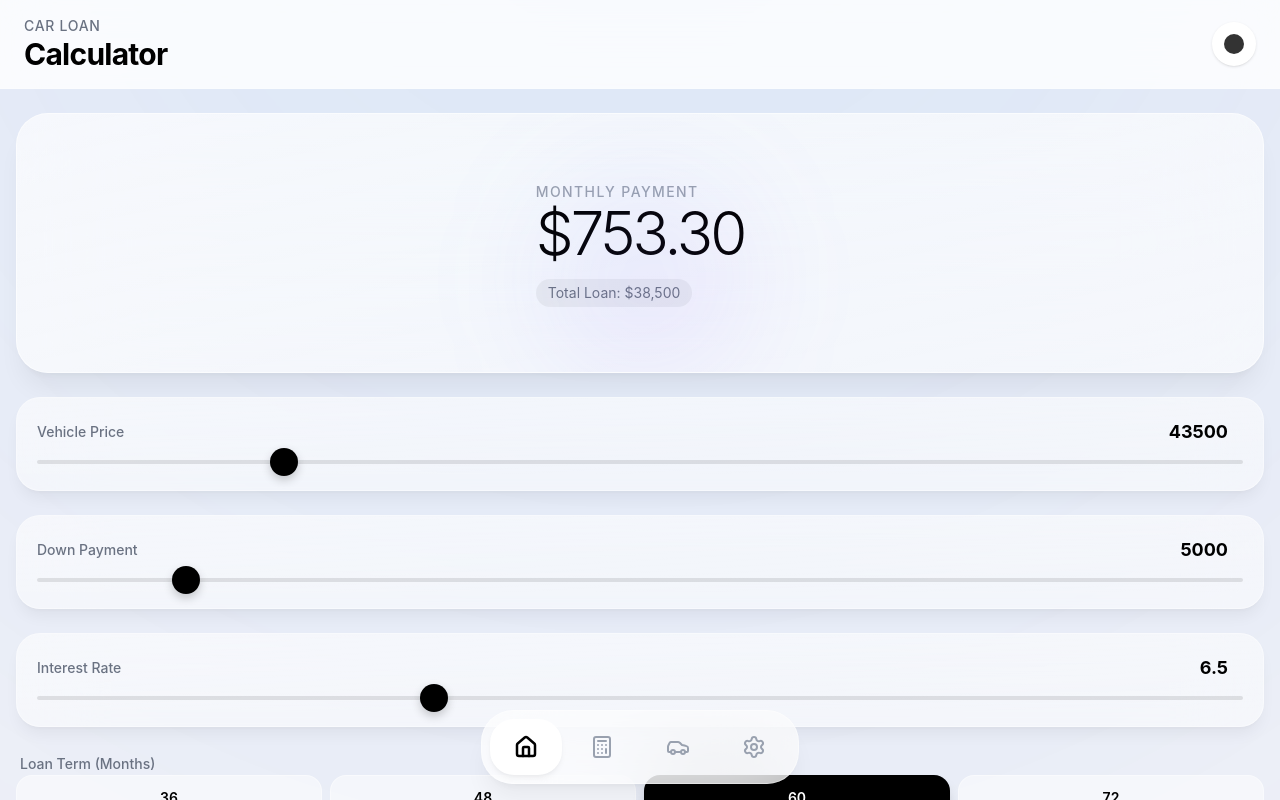
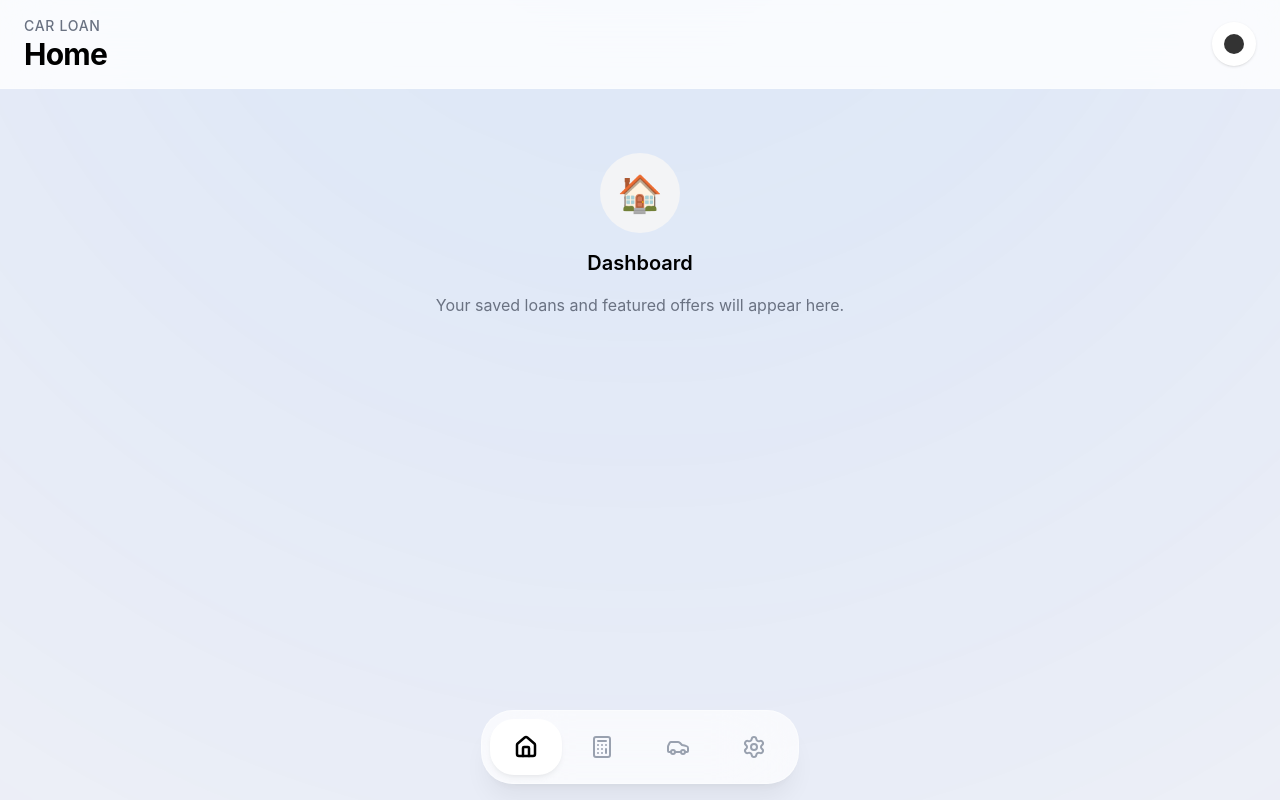
Before and after one commit to githubpitt/Car-Loan, a React (Vite) app: page / in a window 1280 px wide. Both pictures are taken after a click on the button 526 px from the left and 747 px from the top of the page. Built offline with nearby package versions, Linux system fonts and the light colour scheme.

Commit message:
Implement working tab switcher

```diff
--- a/src/App.tsx
+++ b/src/App.tsx
@@ -1,21 +1,27 @@
-import { motion } from 'framer-motion';
+import { useState } from 'react';
+import { motion, AnimatePresence } from 'framer-motion';
 import FloatingTabBar from './components/layout/FloatingTabBar';
 import IOSButton from './components/ui/IOSButton';
 import { LoanCalculator } from './components/calculator/LoanCalculator';
 
 function App() {
+  const [activeTab, setActiveTab] = useState('calculator');
+
   return (
     <main className="min-h-screen w-full relative pt-safe-top pb-[140px]"> {/* Bottom padding for tab bar */}
 
       {/* Header */}
       <header className="px-6 py-4 flex items-center justify-between sticky top-0 z-40 bg-white/80 backdrop-blur-xl border-b border-white/20 transition-all duration-300">
         <motion.div
+          key={activeTab}
           initial={{ opacity: 0, x: -20 }}
           animate={{ opacity: 1, x: 0 }}
           className="flex flex-col"
         >
           <span className="text-sm font-medium text-gray-500 uppercase tracking-wider">Car Loan</span>
-          <h1 className="text-3xl font-bold tracking-tight text-black">Calculator</h1>
+          <h1 className="text-3xl font-bold tracking-tight text-black capitalize">
+            {activeTab === 'calculator' ? 'Calculator' : activeTab}
+          </h1>
         </motion.div>
 
         <IOSButton variant="glass" size="sm" className="rounded-full !p-3 bg-white shadow-sm border-0">
@@ -25,10 +31,47 @@ function App() {
 
       {/* Content Area */}
       <div className="px-4 mt-6 space-y-6">
-        <LoanCalculator />
+        <AnimatePresence mode="wait">
+          <motion.div
+            key={activeTab}
+            initial={{ opacity: 0, y: 10 }}
+            animate={{ opacity: 1, y: 0 }}
+            exit={{ opacity: 0, y: -10 }}
+            transition={{ duration: 0.2 }}
+          >
+            {activeTab === 'calculator' && <LoanCalculator />}
+            {activeTab === 'home' && (
+              <div className="flex flex-col items-center justify-center p-10 text-center space-y-4">
+                <div className="w-20 h-20 bg-gray-100 rounded-full flex items-center justify-center">
+                  <span className="text-4xl">🏠</span>
+                </div>
+                <h2 className="text-xl font-semibold text-black">Dashboard</h2>
+                <p className="text-gray-500">Your saved loans and featured offers will appear here.</p>
+              </div>
+            )}
+            {activeTab === 'garage' && (
+              <div className="flex flex-col items-center justify-center p-10 text-center space-y-4">
+                <div className="w-20 h-20 bg-gray-100 rounded-full flex items-center justify-center">
+                  <span className="text-4xl">🏎️</span>
+                </div>
+                <h2 className="text-xl font-semibold text-black">My Garage</h2>
+                <p className="text-gray-500">Save your dream cars and comparing financing options.</p>
+              </div>
+            )}
+            {activeTab === 'settings' && (
+              <div className="flex flex-col items-center justify-center p-10 text-center space-y-4">
+                <div className="w-20 h-20 bg-gray-100 rounded-full flex items-center justify-center">
+                  <span className="text-4xl">⚙️</span>
+                </div>
+                <h2 className="text-xl font-semibold text-black">Settings</h2>
+                <p className="text-gray-500">App preferences, currency settings, and default rates.</p>
+              </div>
+            )}
+          </motion.div>
+        </AnimatePresence>
       </div>
 
-      <FloatingTabBar />
+      <FloatingTabBar currentTab={activeTab} onTabChange={setActiveTab} />
     </main>
   );
 }
--- a/src/components/layout/FloatingTabBar.tsx
+++ b/src/components/layout/FloatingTabBar.tsx
@@ -16,9 +16,12 @@ const tabs: TabItem[] = [
     { id: 'settings', icon: Settings, label: 'Settings' },
 ];
 
-const FloatingTabBar = () => {
-    const [activeTab, setActiveTab] = React.useState('calculator');
+interface FloatingTabBarProps {
+    currentTab: string;
+    onTabChange: (id: string) => void;
+}
 
+const FloatingTabBar = ({ currentTab, onTabChange }: FloatingTabBarProps) => {
     return (
         <div className="fixed bottom-0 left-0 right-0 z-50 flex justify-center pb-safe-bottom pointer-events-none">
             <motion.div
@@ -31,10 +34,10 @@ const FloatingTabBar = () => {
                     {tabs.map((tab) => (
                         <button
                             key={tab.id}
-                            onClick={() => setActiveTab(tab.id)}
+                            onClick={() => onTabChange(tab.id)}
                             className="relative px-6 py-4 rounded-[1.5rem] flex flex-col items-center justify-center transition-colors"
                         >
-                            {activeTab === tab.id && (
+                            {currentTab === tab.id && (
                                 <motion.div
                                     layoutId="active-tab"
                                     className="absolute inset-0 bg-white shadow-md shadow-black/5 rounded-[1.5rem]"
@@ -44,9 +47,9 @@ const FloatingTabBar = () => {
                             <tab.icon
                                 className={cn(
                                     "w-6 h-6 relative z-10 transition-colors duration-300",
-                                    activeTab === tab.id ? "text-black" : "text-gray-400"
+                                    currentTab === tab.id ? "text-black" : "text-gray-400"
                                 )}
-                                strokeWidth={activeTab === tab.id ? 2.5 : 2}
+                                strokeWidth={currentTab === tab.id ? 2.5 : 2}
                             />
                         </button>
                     ))}
```
